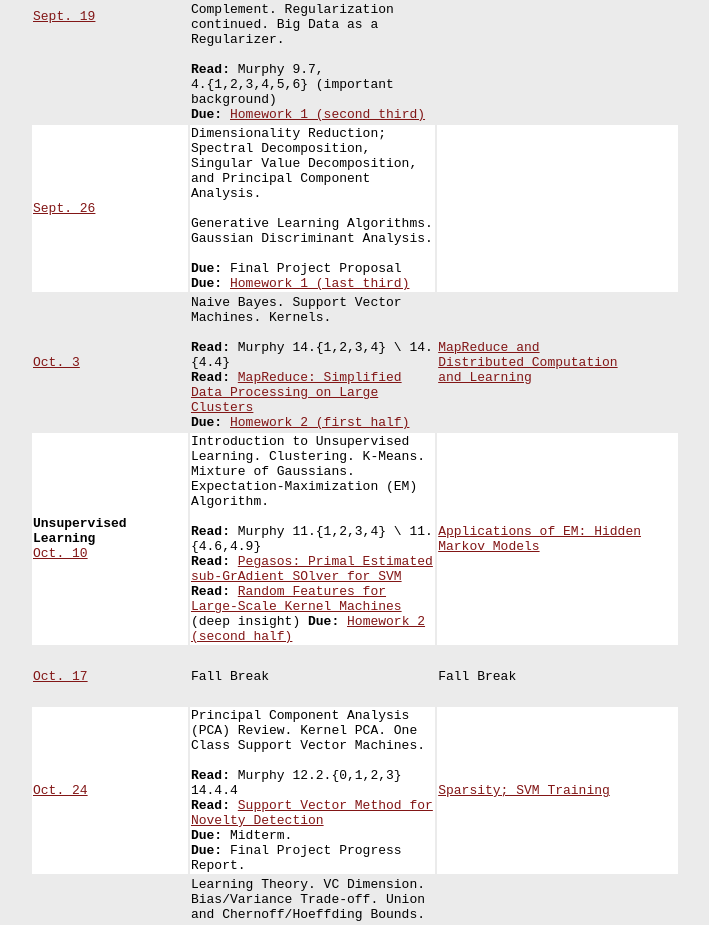
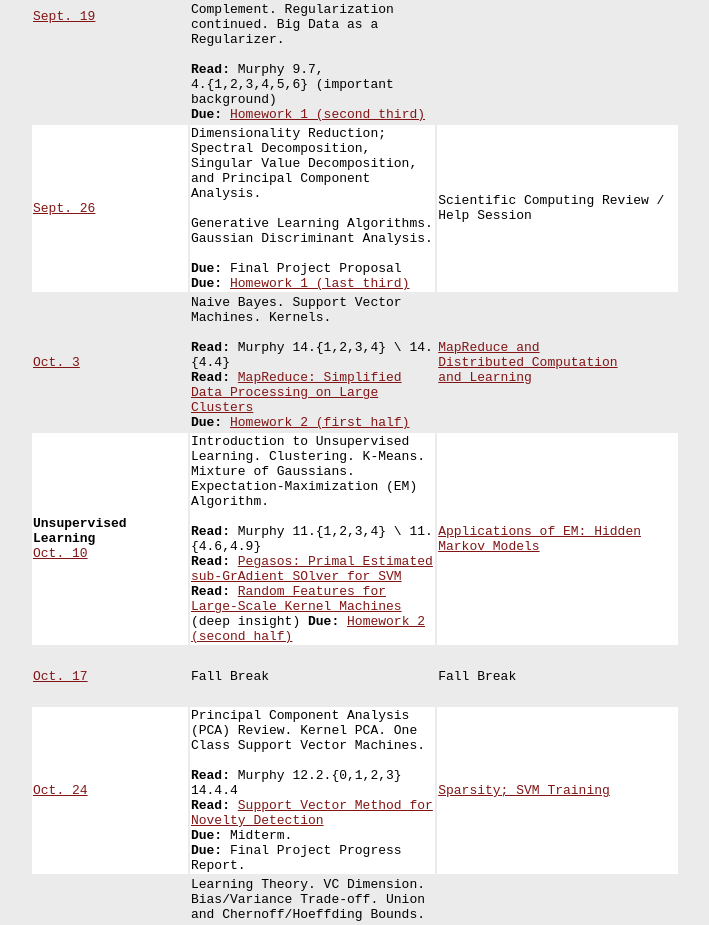
Before and after one commit to math189r/math189r.github.io, a plain HTML site: page index.html in a window 1280 px wide. Shown: the part 800-1725 px from the top of the page, without its empty margins (285-994 px from the left). Drawn offline with Linux system fonts and the light colour scheme.

Commit message:
add scipy help session to website

```diff
--- a/index.html
+++ b/index.html
@@ -119,6 +119,7 @@
                 <b>Due:</b> <a href="hw/pset/sept_19.pdf">Homework 1 (last third)</a>
             </td>
             <td>
+                Scientific Computing Review / Help Session
             </td>
         </tr>
         <tr>
```
